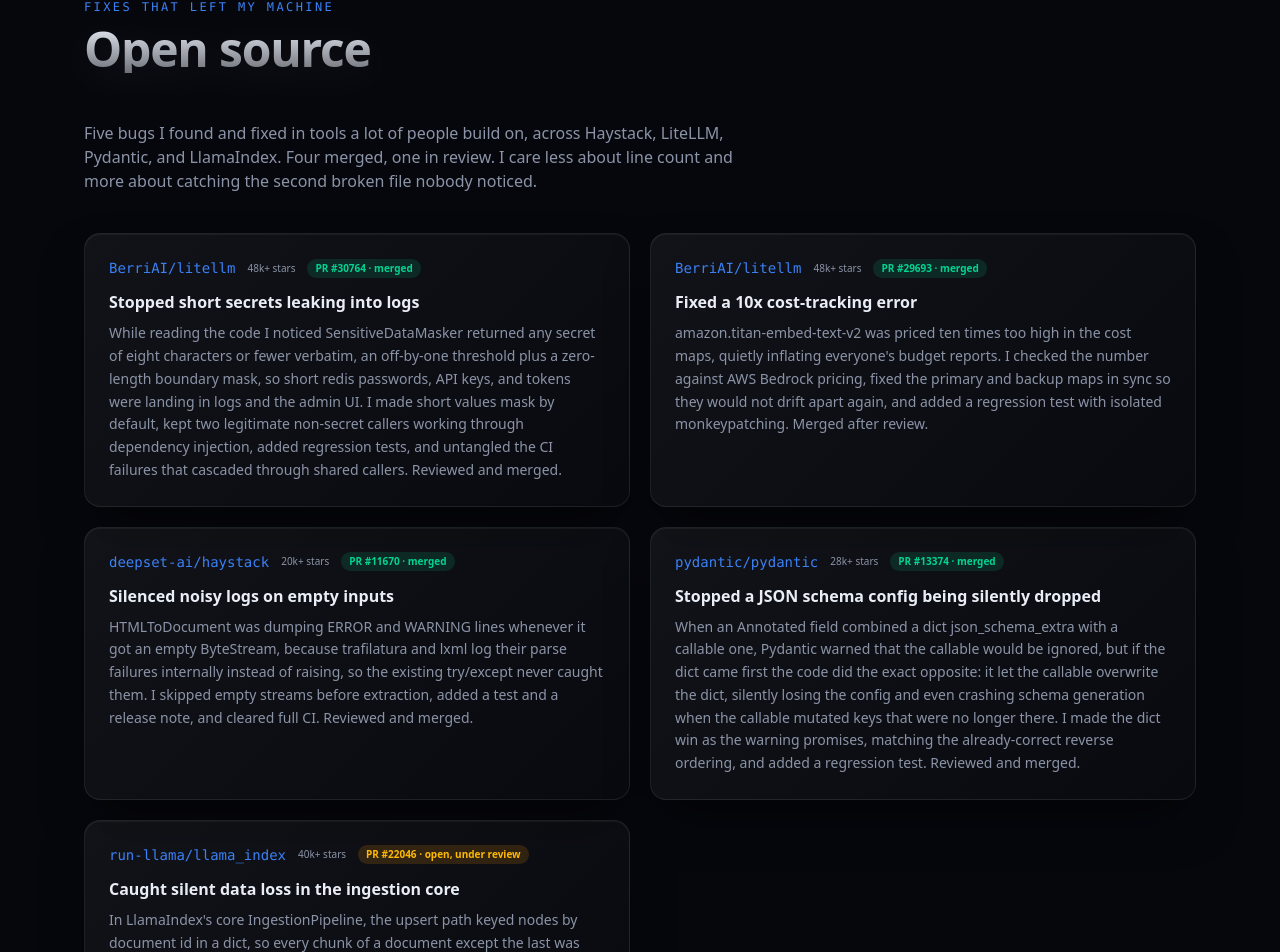
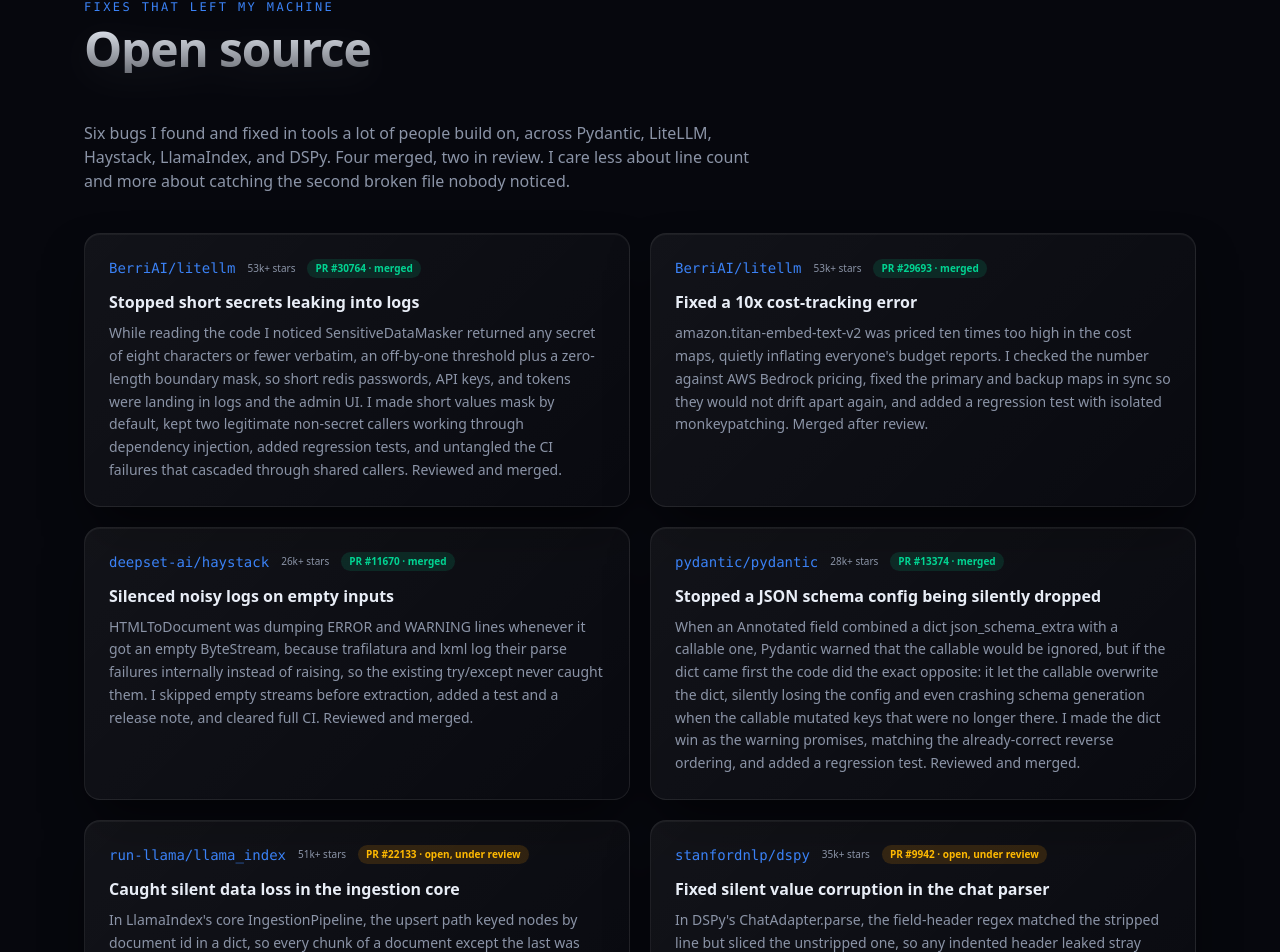
Before and after one commit to Srivatsa03/My-Portfolio, a React (Vite) app: page / in a window 1280 px wide. Shown: the part 6339-7291 px from the top of the page. Built offline with nearby package versions, Linux system fonts and the light colour scheme; the HTML template or start-up script is replaced by a standard one.

Commit message:
Sync open source section with current status
Correct star counts (LiteLLM 53k, Haystack 26k, LlamaIndex 51k), update
LlamaIndex PR to #22133, add merged Pydantic #13374 and in-review DSPy #9942.

```diff
--- a/src/components/Sections.tsx
+++ b/src/components/Sections.tsx
@@ -127,8 +127,8 @@
     <Shell id="open-source">
       <Heading eyebrow="fixes that left my machine" title="Open source" />
       <p className="text-muted-foreground max-w-2xl mb-10 reveal">
-        Five bugs I found and fixed in tools a lot of people build on, across Haystack, LiteLLM, Pydantic, and LlamaIndex.
-        Four merged, one in review. I care less about line count and more about catching the second broken file nobody noticed.
+        Six bugs I found and fixed in tools a lot of people build on, across Pydantic, LiteLLM, Haystack, LlamaIndex, and DSPy.
+        Four merged, two in review. I care less about line count and more about catching the second broken file nobody noticed.
       </p>
       <div className="grid md:grid-cols-2 gap-5">
         {openSource.map((o, i) => (
--- a/src/data/portfolio.ts
+++ b/src/data/portfolio.ts
@@ -179,7 +179,7 @@
 export const openSource = [
   {
     repo: "BerriAI/litellm",
-    stars: "48k+ stars",
+    stars: "53k+ stars",
     status: "PR #30764 · merged",
     merged: true,
     title: "Stopped short secrets leaking into logs",
@@ -188,7 +188,7 @@
   },
   {
     repo: "BerriAI/litellm",
-    stars: "48k+ stars",
+    stars: "53k+ stars",
     status: "PR #29693 · merged",
     merged: true,
     title: "Fixed a 10x cost-tracking error",
@@ -197,7 +197,7 @@
   },
   {
     repo: "deepset-ai/haystack",
-    stars: "20k+ stars",
+    stars: "26k+ stars",
     status: "PR #11670 · merged",
     merged: true,
     title: "Silenced noisy logs on empty inputs",
@@ -215,12 +215,21 @@
   },
   {
     repo: "run-llama/llama_index",
-    stars: "40k+ stars",
-    status: "PR #22046 · open, under review",
+    stars: "51k+ stars",
+    status: "PR #22133 · open, under review",
     merged: false,
     title: "Caught silent data loss in the ingestion core",
     body: "In LlamaIndex's core IngestionPipeline, the upsert path keyed nodes by document id in a dict, so every chunk of a document except the last was silently dropped, never embedded or stored. I fixed both the sync and async paths to keep all nodes, added regression tests for each, and reproduced the bug end to end through the public API. The PR is open and under review.",
-    link: "https://github.com/run-llama/llama_index/pull/22046",
+    link: "https://github.com/run-llama/llama_index/pull/22133",
+  },
+  {
+    repo: "stanfordnlp/dspy",
+    stars: "35k+ stars",
+    status: "PR #9942 · open, under review",
+    merged: false,
+    title: "Fixed silent value corruption in the chat parser",
+    body: "In DSPy's ChatAdapter.parse, the field-header regex matched the stripped line but sliced the unstripped one, so any indented header leaked stray marker characters into the parsed value, quietly corrupting structured outputs. I aligned the match and the slice, added regression tests for the indented cases, and cleared CI. The PR is open and under review.",
+    link: "https://github.com/stanfordnlp/dspy/pull/9942",
   },
 ];
 
```
